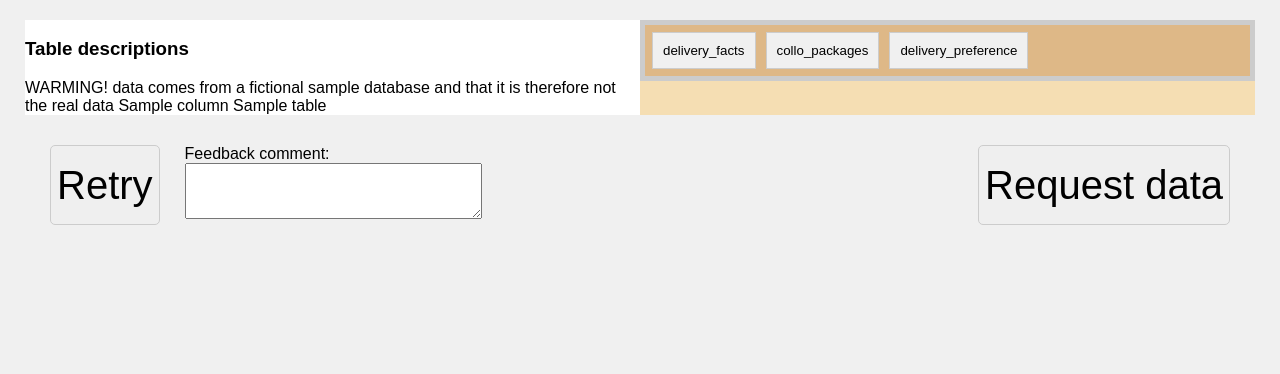
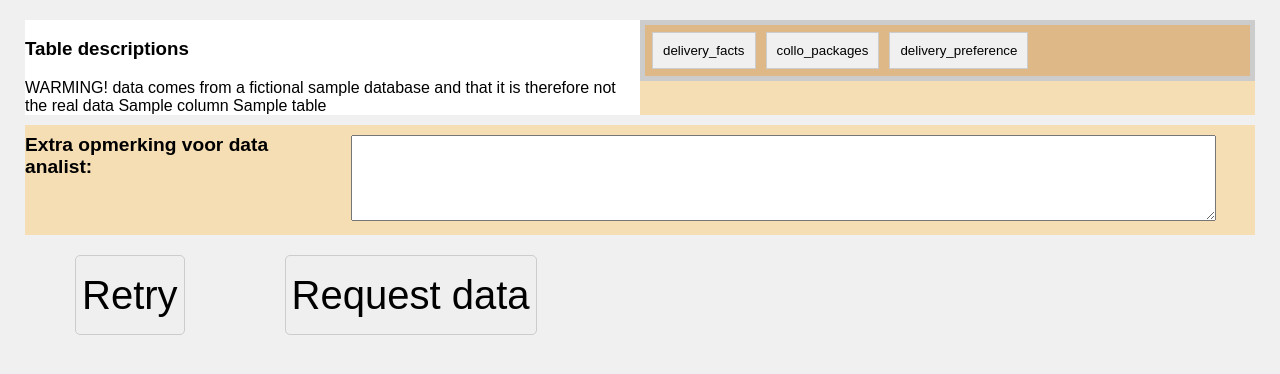
Before and after one commit to hvdv99/DataBridge, a Flask app: template services/ui/templates/vanna-table-view.html in a window 1280 px wide. Shown: the part 198-572 px from the top of the page. Run offline with Flask 3, Linux system fonts and the light colour scheme; the template is opened without the code that fills it: most values are stand-ins (such as "Sample title", 1, 10 or a date in 2020); parts of the project's set-up code (start-up, migrations or seed data) failed here and were passed over.

Commit message:
Implemented the changes to the feedback field of the request maker

```diff
--- a/services/ui/static/css/style.css
+++ b/services/ui/static/css/style.css
@@ -141,13 +141,37 @@ table th, table td {
 }
 
 
+
+
+#feedback_div{
+    margin-left: 0px;
+    width:100%;
+    display: flex;
+    background-color: wheat;
+}
+
+#data_comments_div{
+    width: 75%
+
+}
+
+#text_div_feedback{
+    width: 25%;
+    font-size: 1.2em;
+    margin: -10px 0;
+    padding: 0;
+    font-weight: bold;
+
+}
+
 #data_comments_div{
     margin-left: 25px;
 }
 
 #data_comments_div > textarea{
-    width: 100%;
-    height: 5em;
+    margin: 10px 0;
+    width: 95%;
+    height: 8em;
     font-size:10px;
 }
 
@@ -157,6 +181,8 @@ table th, table td {
     background: #fff;
     overflow-x: auto ;
 }
+
+
 
 #table_descriptions_div {
     width: 50%;
--- a/services/ui/templates/vanna-table-view.html
+++ b/services/ui/templates/vanna-table-view.html
@@ -33,6 +33,16 @@
 
 </div>
 
+<div id="feedback_div">
+    <div id="text_div_feedback">
+        <p>Extra opmerking voor data analist:</p>
+    </div>
+
+    <div id="data_comments_div">
+            <label for="comments_data_request"></label>
+            <textarea id="comments_data_request" name="session_data_comments" class="comments_data_request_class"  required></textarea>
+    </div>
+
 
 </div>
 
@@ -43,10 +53,7 @@
                 <button type="submit" value="Reset" class="bottom_buttons">Retry</button>
             </form>
         </div>
-        <div id="data_comments_div">
-            <label for="comments_data_request">Feedback comment: </label>
-            <textarea id="comments_data_request" name="session_data_comments" class="comments_data_request_class"  required></textarea>
-        </div>
+
     </div>
 
     <div class="bottem_div_components_table_view">
```
